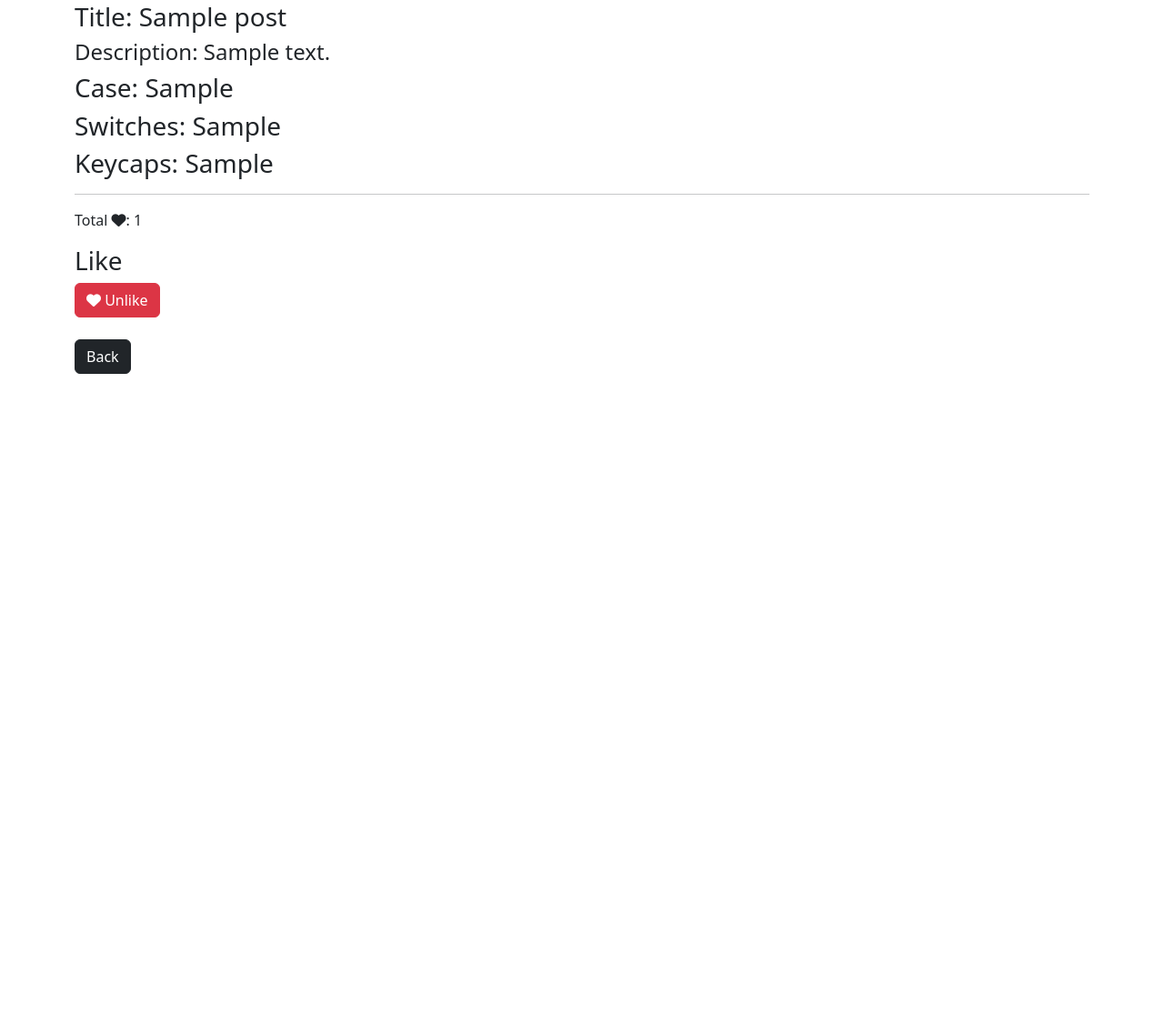
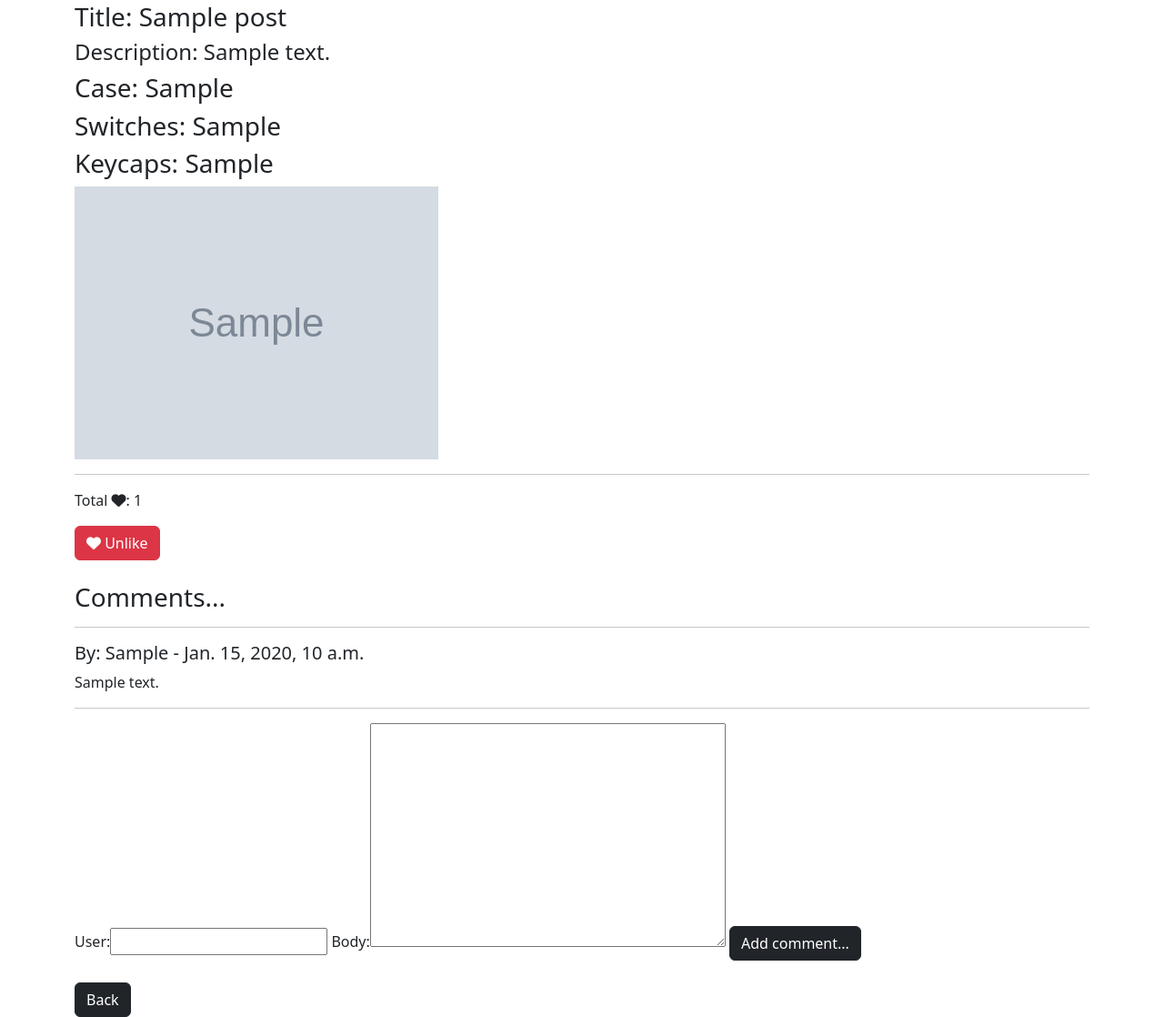
Before and after one commit to andreas-ka/show-your-keyboard, a Django app: page /posts/1 in a window 1280 px wide. Shown: the part 224-1342 px from the top of the page at 91% size. Before the commit the page ends 635 px from the top, so only its background shows below. Run offline with Django 3.2, Linux system fonts and the light colour scheme; a user stored in the database is signed in; tables that the repository leaves empty hold one stand-in row (values such as "Sample post"); grey boxes marked "Sample" are stand-in pictures; parts of the project's set-up code (start-up, migrations or seed data) failed here and were passed over; some libraries are stand-ins or nearby versions.

Commit message:
Added comment form to post_detail.html, need to fix post function

```diff
--- a/home/admin.py
+++ b/home/admin.py
@@ -1,4 +1,5 @@
 from django.contrib import admin
-from .models import Post
+from .models import Post, Comment
 
 admin.site.register(Post)
+admin.site.register(Comment)
--- a/home/forms.py
+++ b/home/forms.py
@@ -1,11 +1,11 @@
 from django import forms
-from .models import Post
+from .models import Post, Comment
 
 
 class CreatePostForm(forms.ModelForm):
     class Meta:
         model = Post
-        fields = ('title', 'description', 'case', 'switches', 'keycaps', 'tags')
+        fields = ('title', 'description', 'case', 'switches', 'keycaps', 'tags', 'image')
 
         widgets = {
             'user': forms.Select(attrs={'class': 'form-control'}),
@@ -31,3 +31,9 @@ class EditPostForm(forms.ModelForm):
             'keycaps': forms.TextInput(attrs={'class': 'form-control'}),
             'tags': forms.TextInput(attrs={'class': 'form-control'}),
         }
+
+
+class CommentPostForm(forms.ModelForm):
+    class Meta:
+        model = Comment
+        fields = ('user','body',)
--- a/home/models.py
+++ b/home/models.py
@@ -4,7 +4,7 @@ from django_resized import ResizedImageField
 from PIL import Image
 from django.urls import reverse
 from datetime import datetime, date
-from cloudinary.models import CloudinaryField
+
 
 
 class Post(models.Model):
@@ -16,6 +16,14 @@ class Post(models.Model):
     keycaps = models.CharField(max_length=200)
     created = models.DateTimeField(auto_now=True)
     tags = models.CharField(max_length=200)
+    image = ResizedImageField(
+        size=[300, None],
+        quality=75,
+        upload_to="home/",
+        force_format="WEBP",
+        blank=True,
+        null=True,
+    )
     likes = models.ManyToManyField(User, related_name='post_likes', blank=True)
 
     def __str__(self):
@@ -26,3 +34,18 @@ class Post(models.Model):
 
     def total_likes(self):
         return self.likes.count()
+
+
+class Comment(models.Model):
+    post = models.ForeignKey(Post, on_delete=models.CASCADE,
+                             related_name="comments")
+    user = models.CharField(max_length=80)
+    email = models.EmailField()
+    body = models.TextField()
+    created_on = models.DateTimeField(auto_now_add=True)
+
+    class Meta:
+        ordering = ["created_on"]
+
+    def __str__(self):
+        return f"Comment {self.body} by {self.user}"
--- a/home/templates/home/post_create.html
+++ b/home/templates/home/post_create.html
@@ -8,8 +8,9 @@
     <h1> Create a post</h1>
     <br/>
     <div class="form-group">
-    <form method="POST">
+    <form method="POST" enctype="multipart/form-data">
         {% csrf_token %}
+        {{ form.media }}
         {{ form.as_p }}
         <button class="btn btn-dark">Create</button>
     </form>
--- a/home/templates/home/post_detail.html
+++ b/home/templates/home/post_detail.html
@@ -3,6 +3,7 @@
 {% block title %} {{ post.title }} {% endblock %}
 
 {% block content %}
+<!-- Post details section -->
 {% if user.is_authenticated %}
 {% if user.id == post.user.id %}
 <a href="{% url 'post_edit' post.pk %}">Edit</a>
@@ -16,24 +17,56 @@
 <h3>Case: {{ post.case }}</h3>
 <h3>Switches: {{ post.switches }}</h3>
 <h3>Keycaps: {{ post.keycaps }}</h3>
+<div class="col">
+    <img src="{{ post.image.url }}">
+</div>
 <hr>
+<!-- Like section -->
 <p>Total <i class="fa-solid fa-heart"></i>: {{ total_likes }}</p>
-    <h3>Like</h3>
 <form action="{% url 'post_like' post.pk %}" method="POST">
     {% csrf_token %}
     {% if user.is_authenticated %}
     {% if liked %}
-                <button type="submit" name="post_like_btn" value="{{ post.id }}" class="btn btn-danger"><i class="fa-solid fa-heart"></i> Unlike</button>
+    <button type="submit" name="post_like_btn" value="{{ post.id }}" class="btn btn-danger"><i
+            class="fa-solid fa-heart"></i> Unlike</button>
     {% else %}
-                <button type="submit" name="post_like_btn" value="{{ post.id }}" class="btn btn-success"><i class="fa-regular fa-heart"></i> Like</button>
+    <button type="submit" name="post_like_btn" value="{{ post.id }}" class="btn btn-success"><i
+            class="fa-regular fa-heart"></i> Like</button>
     {% endif %}
     {% else %}
     <p>You must register or login to like posts...</p>
     {% endif %}
 </form>
-    <br/>
+<br />
 <div>
+    <h3>Comments...</h3>
+    <hr>
+    <div class="card-body">
+        {% if not post.comments.all %}
+        <p>No comments ont his post...</p>
+        {% else %}
+        {% for comment in post.comments.all %}
+        <h5>By: {{ comment.user }} - {{ comment.created_on }}</h5>
+        {{ comment.body }}
+        <hr>
+        {% endfor%}
+        {% endif %}
     </div>
-    <a href ="{% url 'posts' %}" class="btn btn-dark">Back</a>
+</div>
+<div class="card-body">
+    <div class="form-group">
+        <form method="POST">
+            {% csrf_token %}
+            {{ comment_form }}
+            <button type="submit" class="btn btn-dark">
+                Add comment...
+            </button>
+        </form>
+    </div>
+</div>
+
+
+</br>
+<a href="{% url 'posts' %}" class="btn btn-dark">Back</a>
 
 {% endblock %}
--- a/home/urls.py
+++ b/home/urls.py
@@ -12,4 +12,5 @@ urlpatterns = [
     path('home/<int:pk>/delete', PostDeleteView.as_view(), name='post_delete'),
     path('postlike/<int:pk>', LikeView, name='post_like'),
 
+
 ]
--- a/home/views.py
+++ b/home/views.py
@@ -1,8 +1,8 @@
 from django.shortcuts import render, get_object_or_404
 from django.views.generic import ListView, DeleteView, DetailView, CreateView, UpdateView
-from .models import Post
+from .models import Post, Comment
 from django.http import HttpResponseRedirect
-from .forms import CreatePostForm, EditPostForm
+from .forms import CreatePostForm, EditPostForm, CommentPostForm
 from django.urls import reverse_lazy, reverse
 from django.contrib.auth.mixins import LoginRequiredMixin
 from django.db.models import Sum, Count
@@ -36,6 +36,8 @@ class PostDetailView(DetailView):
 
     def get_context_data(self, *args, **kwargs):
         context = super(PostDetailView, self).get_context_data(**kwargs)
+        context = super().get_context_data(**kwargs)
+        context['comment_form'] = CommentPostForm()
 
         get_post = get_object_or_404(Post, id=self.kwargs['pk'])
         total_likes = get_post.total_likes()
```
Also changed, not shown: home/templates/home/post_comment.html (added, +13 -0 lines), home/migrations/0003_auto_20230609_1227.py (added), home/migrations/0004_alter_post_post_image.py (added), home/migrations/0005_alter_post_post_image.py (added), home/migrations/0006_rename_post_image_post_image.py (added), static/css/base.css (line endings or trailing spaces). Lines whose indentation alone changed are shown as unchanged.
